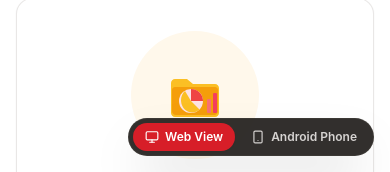
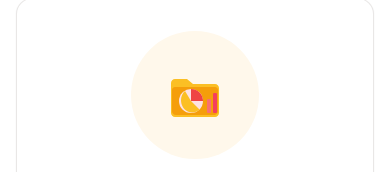
Before and after one commit to cashcold/wells-fargo, a React (Vite) app: page / in a window 390 px wide. Shown: the part 672-844 px from the top of the page. Built offline with nearby package versions, Linux system fonts and the light colour scheme.

Commit message:
refactor: remove mobile shell simulation
Clean up the codebase by removing the device mode state and the mobile shell simulation component.

```diff
--- a/src/App.tsx
+++ b/src/App.tsx
@@ -8,14 +8,12 @@ import { AskFargoModal } from './components/mobile/AskFargoModal';
 import { SignatureCardModal } from './components/portal/SignatureCardModal';
 import { AccountOpenFlow } from './components/mobile/AccountOpenFlow';
 import { AndroidWorkflowsModal } from './components/workflow/AndroidWorkflowsModal';
-import { MobileShell } from './components/mobile/MobileShell';
-import { Monitor, Smartphone, Sparkles, HelpCircle } from 'lucide-react';
+import { Sparkles, HelpCircle } from 'lucide-react';
 
 export default function App() {
   const [userData, setUserData] = useState<UserProfile>(INITIAL_USER_DATA);
   const [isLoggedIn, setIsLoggedIn] = useState(false);
   const [webSection, setWebSection] = useState<'banking' | 'public'>('public');
-  const [deviceMode, setDeviceMode] = useState<'web' | 'phone'>('web');
   const [isSignOnOpen, setIsSignOnOpen] = useState(false);
   const [isFargoOpen, setIsFargoOpen] = useState(false);
   const [isSignatureCardOpen, setIsSignatureCardOpen] = useState(false);
@@ -101,37 +99,9 @@ export default function App() {
   return (
     <div className="min-h-screen bg-white flex flex-col font-sans selection:bg-[#d71e28] selection:text-white">
       {/* Base Web Banking is the root layout (No top developer bar) */}
-      {/* Main Content: Android Phone simulation vs Web Banking Portal */}
+      {/* Main Content: Web Banking Portal & Dashboard */}
       <div className="flex-1 w-full">
-        {deviceMode === 'phone' ? (
-          <div className="min-h-screen bg-stone-900 flex flex-col items-center justify-start py-6 px-2 sm:px-6">
-            <div className="w-full max-w-[420px] flex items-center justify-between pb-3 text-stone-300 text-xs px-2">
-              <span className="font-semibold text-white flex items-center gap-1.5">
-                <Smartphone className="w-4 h-4 text-emerald-400" />
-                <span>Android Phone Simulation</span>
-              </span>
-              <div className="flex items-center gap-2">
-                <button
-                  onClick={() => setDeviceMode('web')}
-                  className="bg-[#d71e28] hover:bg-red-700 text-white px-2.5 py-1 rounded-md text-[11px] font-semibold transition-colors flex items-center gap-1 cursor-pointer"
-                >
-                  <Monitor className="w-3 h-3" />
-                  <span>Web View</span>
-                </button>
-              </div>
-            </div>
-
-            <MobileShell
-              userData={userData}
-              onUpdateUserData={setUserData}
-              onSignOff={handleSignOff}
-              onOpenSignOn={() => setIsSignOnOpen(true)}
-              isStandalonePhoneFrame={true}
-              onSwitchToWeb={() => setDeviceMode('web')}
-              onOpenWorkflows={() => setIsWorkflowsOpen(true)}
-            />
-          </div>
-        ) : webSection === 'banking' && isLoggedIn ? (
+        {webSection === 'banking' && isLoggedIn ? (
           <WebBankingDashboard
             userData={userData}
             onUpdateUserData={setUserData}
@@ -165,34 +135,6 @@ export default function App() {
             onDismissSignedOff={() => setJustSignedOff(false)}
           />
         )}
-      </div>
-
-      {/* Floating Device Mode Switcher (Web Desktop vs Android Phone) */}
-      <div className="fixed bottom-4 right-4 z-40 bg-stone-900/90 hover:bg-stone-900 backdrop-blur-md text-white p-1 rounded-full shadow-2xl border border-stone-700/60 flex items-center gap-1 transition-all">
-        <button
-          onClick={() => setDeviceMode('web')}
-          className={`flex items-center gap-1.5 px-3 py-1.5 rounded-full text-xs font-semibold transition-all cursor-pointer ${
-            deviceMode === 'web'
-              ? 'bg-[#d71e28] text-white shadow-xs'
-              : 'text-stone-300 hover:text-white'
-          }`}
-          title="Switch to Web Banking View"
-        >
-          <Monitor className="w-3.5 h-3.5" />
-          <span>Web View</span>
-        </button>
-        <button
-          onClick={() => setDeviceMode('phone')}
-          className={`flex items-center gap-1.5 px-3 py-1.5 rounded-full text-xs font-semibold transition-all cursor-pointer ${
-            deviceMode === 'phone'
-              ? 'bg-[#d71e28] text-white shadow-xs'
-              : 'text-stone-300 hover:text-white'
-          }`}
-          title="Switch to Android Phone View"
-        >
-          <Smartphone className="w-3.5 h-3.5" />
-          <span>Android Phone</span>
-        </button>
       </div>
 
       {/* Sign On Modal with scenic background */}
```
